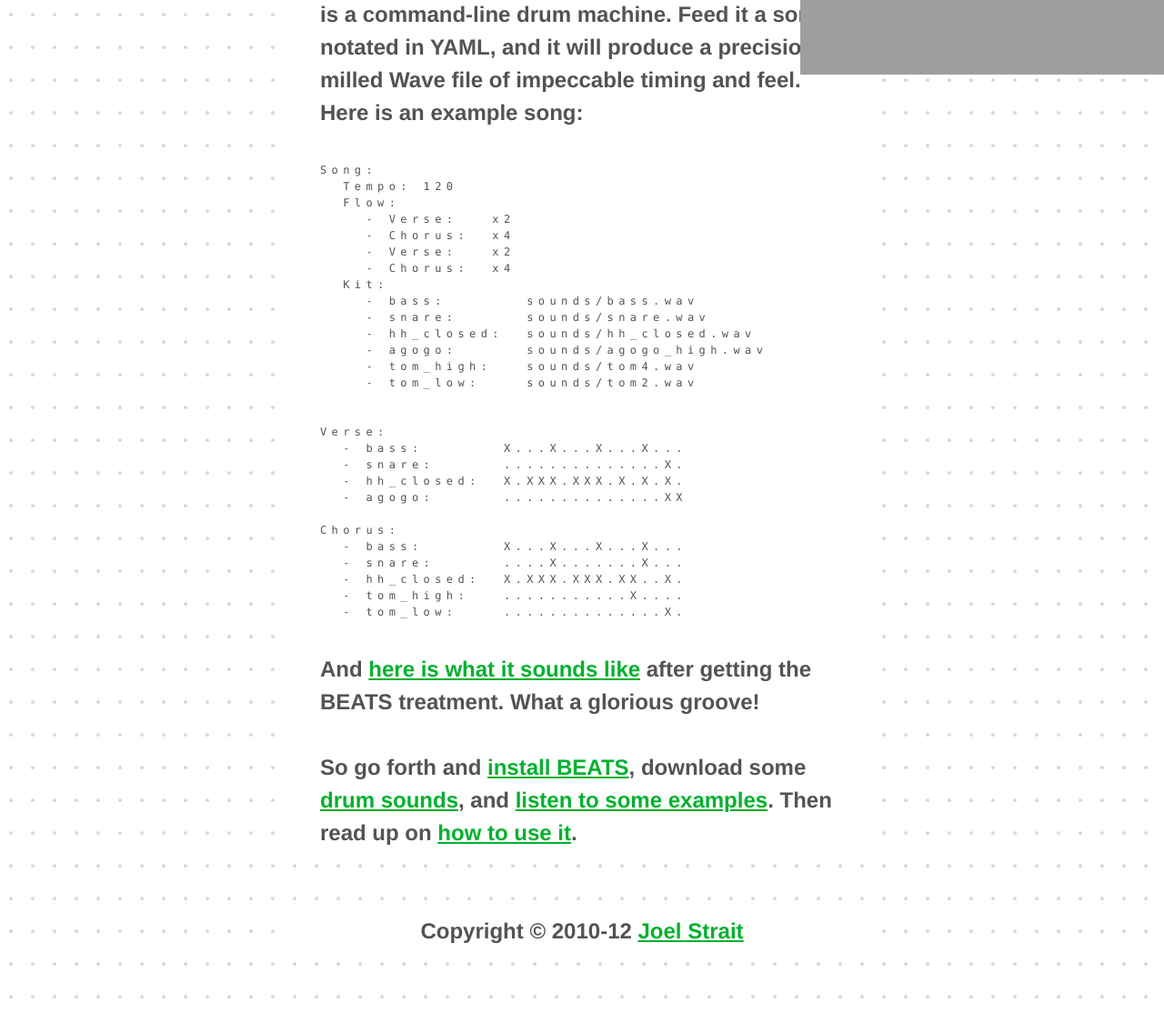
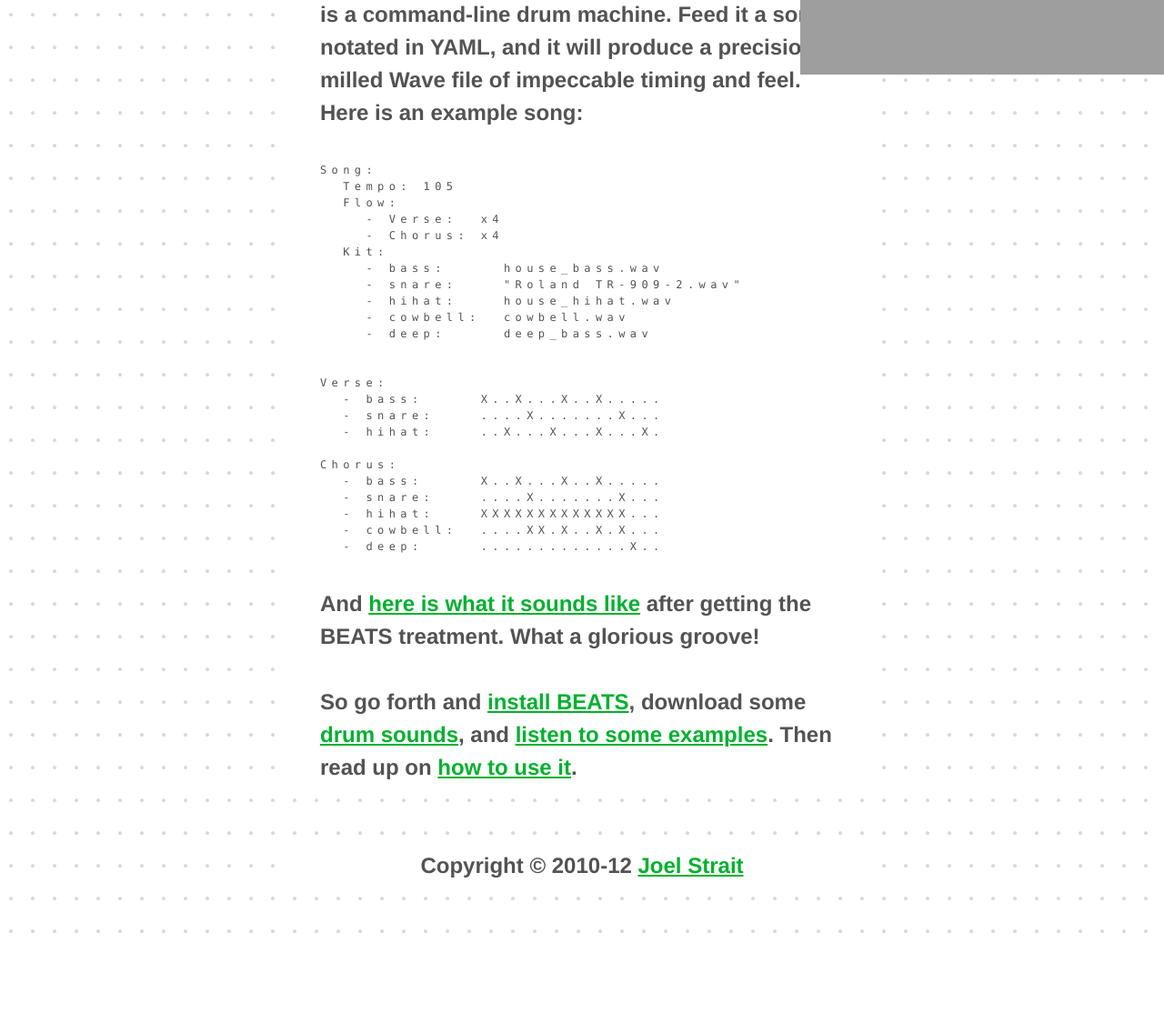
Before and after one commit to jstrait/beats, a PHP site: page / in a window 1280 px wide. Shown: the part 218-1332 px from the top of the page at 91% size. After the commit the page ends 1244 px from the top, so only its background shows below. Run offline with PHP 8.4, Linux system fonts and the light colour scheme; grey boxes are pictures that could not be loaded.

Commit message:
Improving the example song shown on the web homepage

```diff
--- a/web/beats.php
+++ b/web/beats.php
@@ -4,33 +4,29 @@
     <h1>BEATS</h1>
     <p>is a command-line drum machine. Feed it a song notated in YAML, and it will produce a precision-milled Wave file of impeccable timing and feel. Here is an example song:</p>
     <p><pre><code>Song:
-  Tempo: 120
+  Tempo: 105
   Flow:
-    - Verse:   x2
-    - Chorus:  x4
-    - Verse:   x2
-    - Chorus:  x4
+    - Verse:  x4
+    - Chorus: x4
   Kit:
-    - bass:       sounds/bass.wav
-    - snare:      sounds/snare.wav
-    - hh_closed:  sounds/hh_closed.wav
-    - agogo:      sounds/agogo_high.wav
-    - tom_high:   sounds/tom4.wav
-    - tom_low:    sounds/tom2.wav
+    - bass:     house_bass.wav
+    - snare:    "Roland TR-909-2.wav"
+    - hihat:    house_hihat.wav
+    - cowbell:  cowbell.wav
+    - deep:     deep_bass.wav
 
 
 Verse:
-  - bass:       X...X...X...X...
-  - snare:      ..............X.
-  - hh_closed:  X.XXX.XXX.X.X.X.
-  - agogo:      ..............XX
+  - bass:     X..X...X..X.....
+  - snare:    ....X.......X...
+  - hihat:    ..X...X...X...X.
 
 Chorus:
-  - bass:       X...X...X...X...
-  - snare:      ....X.......X...
-  - hh_closed:  X.XXX.XXX.XX..X.
-  - tom_high:   ...........X....
-  - tom_low:    ..............X.</pre></code></p>
+  - bass:     X..X...X..X.....
+  - snare:    ....X.......X...
+  - hihat:    XXXXXXXXXXXXX...
+  - cowbell:  ....XX.X..X.X...
+  - deep:     .............X..</code></pre></p>
     <p>And <a href="/media/beat.mp3">here is what it sounds like</a> after getting the BEATS treatment. What a glorious groove!</p>
     <p class="last">So go forth and <a href="/download/">install BEATS</a>, download some <a href="/download#drum-kits">drum sounds</a>, and <a href="/examples/">listen to some examples</a>. Then read up on <a href="/strategyguide/">how to use it</a>.</p>
   </div>
```
Also changed, not shown: 1 other file.
